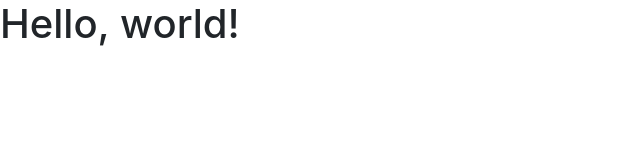
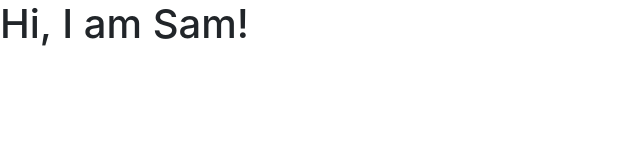
Before and after one commit to samueltrojan/home, a plain HTML site: page index.html in a window 1280 px wide. Shown: the whole page, without its empty margins (0-640 px from the left). Drawn offline with nearby package versions, Linux system fonts and the light colour scheme.

Commit message:
Changed the headline

```diff
--- a/index.html
+++ b/index.html
@@ -11,7 +11,7 @@
     <title>Hello, world!</title>
   </head>
   <body>
-    <h1>Hello, world!</h1>
+    <h1>Hi, I am Sam!</h1>
 
     <!-- Optional JavaScript -->
     <!-- jQuery first, then Popper.js, then Bootstrap JS -->
```
